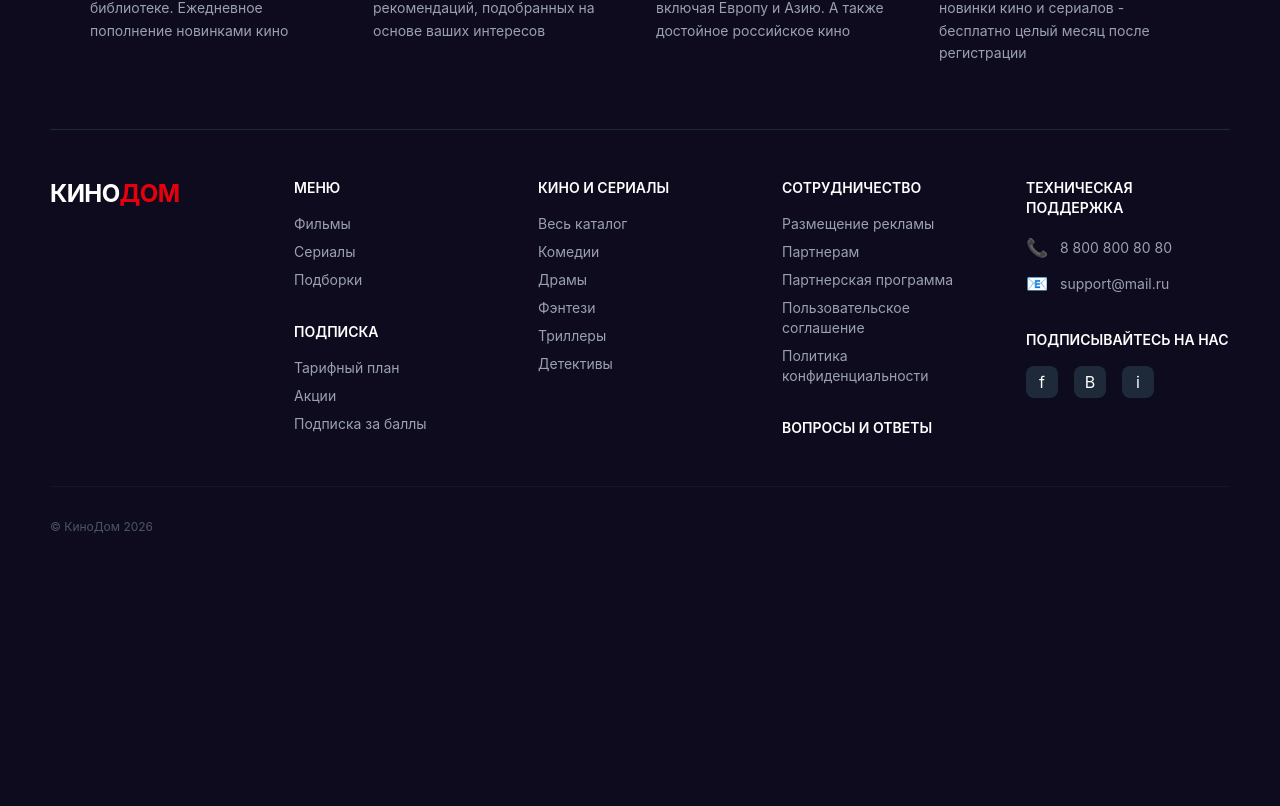
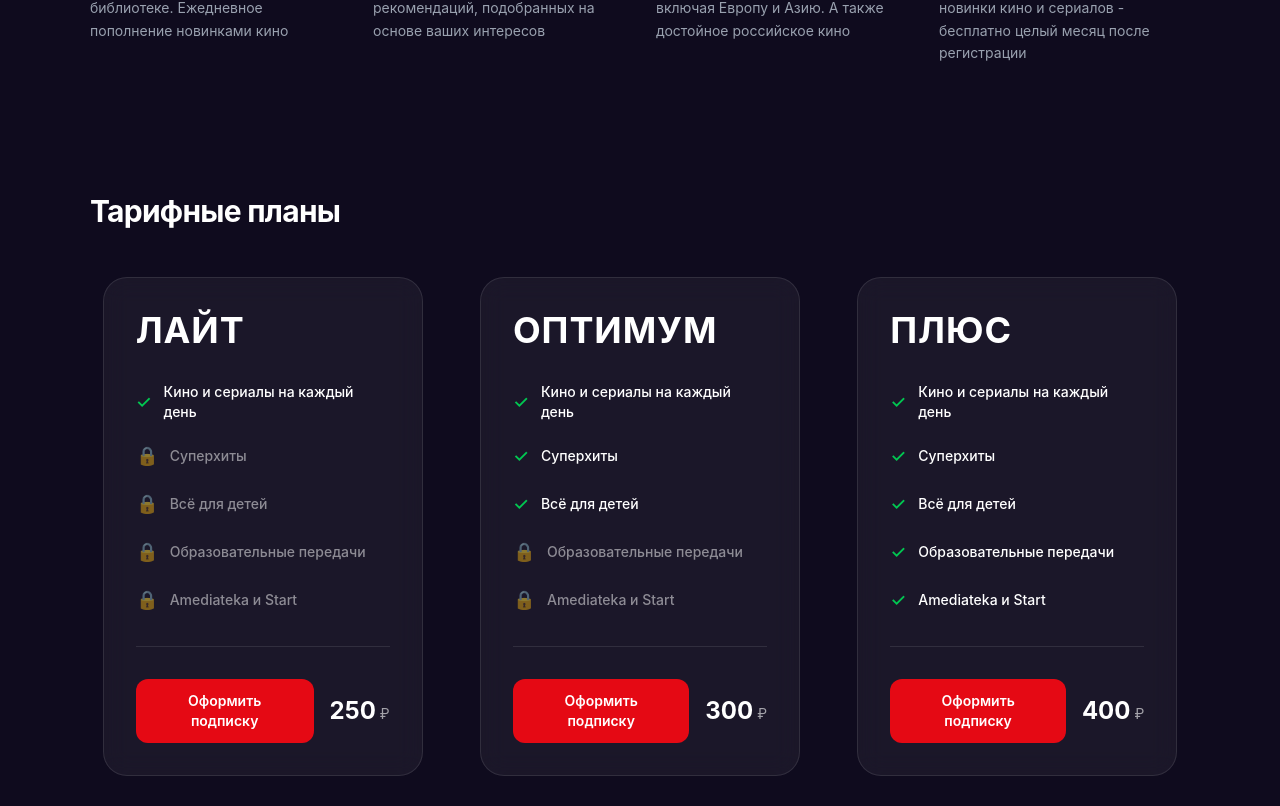
Before and after one commit to DesseraT/kinodom, a Vue app: page / in a window 1280 px wide. Shown: the part 374-1180 px from the top of the page. Before the commit the page ends 957 px from the top, so only its background shows below. Built offline with nearby package versions, Linux system fonts and the light colour scheme.

Commit message:
implemented PricingBlock && moved interfaces to separated files for AdvantageItem

```diff
--- a/src/entities/advantageItem/index.ts
+++ b/src/entities/advantageItem/index.ts
@@ -1,2 +1,4 @@
 import AdvantageItem from './ui/AdvantageItem.vue'
+import type { IAdvantageItem } from './model/types'
 export { AdvantageItem }
+export type { IAdvantageItem }
--- /dev/null
+++ b/src/entities/advantageItem/model/types.ts
@@ -0,0 +1,6 @@
+interface IAdvantageItem {
+  img?: string
+  label: string
+  text: string
+}
+export type { IAdvantageItem }
--- a/src/entities/advantageItem/ui/AdvantageItem.vue
+++ b/src/entities/advantageItem/ui/AdvantageItem.vue
@@ -6,22 +6,14 @@
       v-if="img"
     />
     <h3 class="text-xl font-semibold tracking-tight mt-2">{{ label }}</h3>
-    <p class="text-sm text-gray-400 leading-relaxed max-w-[280px]">
+    <p class="text-sm text-gray-400 leading-relaxed max-w-280px">
       {{ text }}
     </p>
   </div>
 </template>
 
 <script setup lang="ts">
-defineProps({
-  img: String,
-  label: {
-    type: String,
-    required: true,
-  },
-  text: {
-    type: String,
-    required: true,
-  },
-})
+import type { IAdvantageItem } from '../model/types.ts'
+
+defineProps<IAdvantageItem>()
 </script>
--- /dev/null
+++ b/src/entities/pricingItem/index.ts
@@ -0,0 +1,5 @@
+import PricingItem from './ui/PricingItem.vue'
+import type { IBenefitItem, IPricingItem } from './model/types.ts'
+
+export { PricingItem }
+export type { IBenefitItem, IPricingItem }
--- /dev/null
+++ b/src/entities/pricingItem/model/types.ts
@@ -0,0 +1,9 @@
+export interface IBenefitItem {
+  text: string
+  isLocked: boolean
+}
+export interface IPricingItem {
+  title?: string
+  price: number
+  benefits: IBenefitItem[]
+}
--- /dev/null
+++ b/src/entities/pricingItem/ui/PricingItem.vue
@@ -0,0 +1,38 @@
+<template>
+  <div
+    class="w-[320px] p-8 rounded-3xl bg-white/5 backdrop-blur-md border border-white/10 flex flex-col h-full text-white"
+  >
+    <h2 class="text-4xl font-bold mb-8 uppercase tracking-wide">{{ title }}</h2>
+
+    <ul class="flex-grow space-y-5">
+      <li
+        v-for="item in benefits"
+        :key="item.text"
+        class="flex items-center gap-3 text-sm font-medium"
+        :style="item.isLocked ? 'opacity: 50%' : ''"
+      >
+        <span v-if="!item.isLocked" class="text-green-500 text-lg">✓</span>
+        <span v-else class="text-lg">🔒</span>
+        <span>{{ item.text }}</span>
+      </li>
+    </ul>
+
+    <div class="h-px bg-white/10 my-8 w-full"></div>
+
+    <div class="flex items-center justify-between gap-4">
+      <button
+        class="bg-[#e50914] hover:bg-[#ff0d1a] transition-colors px-6 py-3 rounded-xl font-semibold text-sm flex-grow"
+      >
+        Оформить подписку
+      </button>
+      <div class="text-2xl font-bold whitespace-nowrap">
+        {{ price }}<span class="text-sm ml-1 font-normal text-white/60">₽</span>
+      </div>
+    </div>
+  </div>
+</template>
+
+<script setup lang="ts">
+import type { IPricingItem } from '../model/types.ts'
+defineProps<IPricingItem>()
+</script>
--- a/src/pages/main/ui/MainPage.vue
+++ b/src/pages/main/ui/MainPage.vue
@@ -1,13 +1,15 @@
 <script setup lang="ts">
 import { Navbar } from '@/widgets/navbar/index'
 import { Footer } from '@/widgets/footer/index'
-import { Advantages } from '@/widgets/advantages'
+import { Advantages } from '@/widgets/advantages/index'
+import { PricingBlock } from '@/widgets/pricing/index'
 </script>
 
 <template>
   <div class="page">
     <Navbar />
     <Advantages />
+    <PricingBlock />
     <Footer />
   </div>
 </template>
--- a/src/widgets/advantages/consts/advantages.ts
+++ b/src/widgets/advantages/consts/advantages.ts
@@ -2,28 +2,24 @@ import imgGeek from '../assests/icon-geek.png'
 import imgYoda from '../assests/icon-yoda.png'
 import imgIronMan from '../assests/icon-ironman.png'
 import imgAvatar from '../assests/icon-avatar.png'
-
-export const advantagesList = [
+import type { IAdvantageItem } from '@/entities/advantageItem/index'
+export const advantagesList: IAdvantageItem[] = [
   {
-    id: 1,
     img: imgAvatar,
     label: 'Большой выбор',
     text: '10 000 фильмов и сериалов уже в библиотеке. Ежедневное пополнение новинками кино',
   },
   {
-    id: 2,
     img: imgIronMan,
     label: 'Список рекомендаций',
     text: 'Персонализированный список рекомендаций, подобранных на основе ваших интересов',
   },
   {
-    id: 3,
     img: imgYoda,
     label: 'Лучшее мировое кино',
     text: 'Кино, сериалы co всего мира, включая Европу и Азию. A также достойное российское кино',
   },
   {
-    id: 4,
     img: imgGeek,
     label: 'Месяц бесплатно',
     text: 'Весь каталог КиноДома и все новинки кино и сериалов - бесплатно целый месяц после регистрации',
--- a/src/widgets/advantages/ui/AdvantagesBlock.vue
+++ b/src/widgets/advantages/ui/AdvantagesBlock.vue
@@ -6,7 +6,7 @@
       <div class="grid grid-cols-1 md:grid-cols-2 lg:grid-cols-4 gap-8">
         <AdvantageItem
           v-for="item in advantagesList"
-          :key="item.id"
+          :key="item.label"
           :img="item.img"
           :label="item.label"
           :text="item.text"
--- /dev/null
+++ b/src/widgets/pricing/consts/pricing.ts
@@ -0,0 +1,36 @@
+import type { IPricingItem } from '@/entities/pricingItem/index'
+export const tariffs: IPricingItem[] = [
+  {
+    title: 'Лайт',
+    price: 250,
+    benefits: [
+      { text: 'Кино и сериалы на каждый день', isLocked: false },
+      { text: 'Суперхиты', isLocked: true },
+      { text: 'Всё для детей', isLocked: true },
+      { text: 'Образовательные передачи', isLocked: true },
+      { text: 'Amediateka и Start', isLocked: true },
+    ],
+  },
+  {
+    title: 'Оптимум',
+    price: 300,
+    benefits: [
+      { text: 'Кино и сериалы на каждый день', isLocked: false },
+      { text: 'Суперхиты', isLocked: false },
+      { text: 'Всё для детей', isLocked: false },
+      { text: 'Образовательные передачи', isLocked: true },
+      { text: 'Amediateka и Start', isLocked: true },
+    ],
+  },
+  {
+    title: 'Плюс',
+    price: 400,
+    benefits: [
+      { text: 'Кино и сериалы на каждый день', isLocked: false },
+      { text: 'Суперхиты', isLocked: false },
+      { text: 'Всё для детей', isLocked: false },
+      { text: 'Образовательные передачи', isLocked: false },
+      { text: 'Amediateka и Start', isLocked: false },
+    ],
+  },
+]
--- /dev/null
+++ b/src/widgets/pricing/index.ts
@@ -0,0 +1,2 @@
+import PricingBlock from './ui/PricingBlock.vue'
+export { PricingBlock }
--- /dev/null
+++ b/src/widgets/pricing/ui/PricingBlock.vue
@@ -0,0 +1,21 @@
+<template>
+  <section class="w-full py-16 px-10">
+    <div class="max-w-7xl mx-auto">
+      <h2 class="text-3xl font-bold mb-12 tracking-tight text-white">Тарифные планы</h2>
+      <div class="grid grid-cols-1 md:grid-cols-2 lg:grid-cols-3 gap-8 justify-items-center">
+        <PricingItem
+          v-for="tariff in tariffs"
+          :key="tariff.title"
+          :title="tariff.title"
+          :price="tariff.price"
+          :benefits="tariff.benefits"
+        />
+      </div>
+    </div>
+  </section>
+</template>
+
+<script setup lang="ts">
+import { PricingItem } from '@/entities/pricingItem/index.ts'
+import { tariffs } from '../consts/pricing'
+</script>
```
